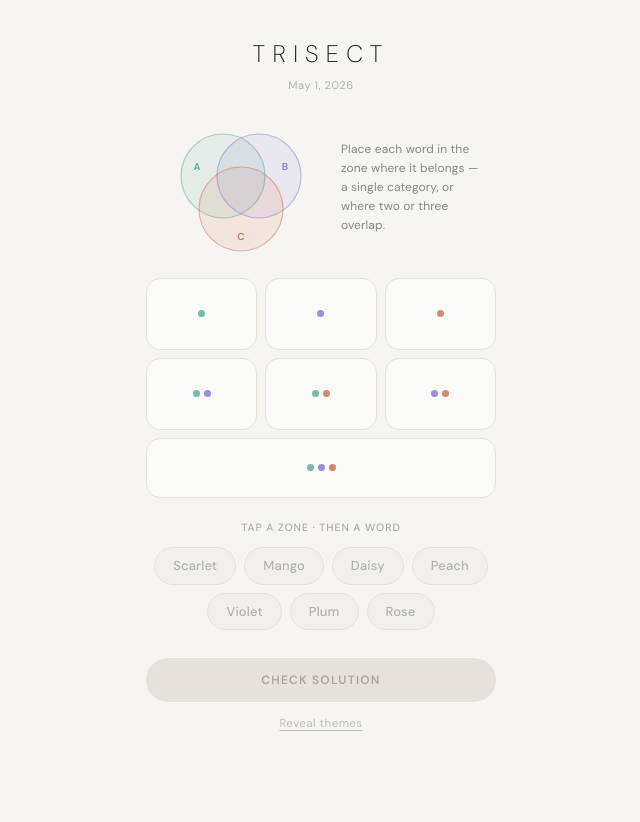
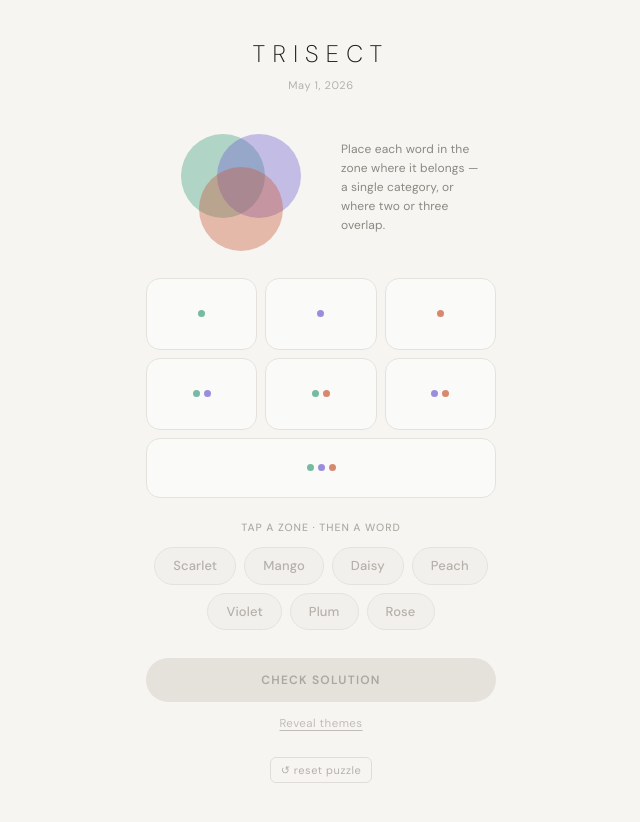
Before and after one commit to zychanzy/trisect, a React (Vite) app: page / in a window 1280 px wide. Shown: the top 822 px of the page, without its empty margins (319-959 px from the left). Before the commit the page ends 800 px from the top, so only its background shows below. Built offline with nearby package versions, Linux system fonts and the light colour scheme.

Commit message:
fix: venn diagram display

```diff
--- a/src/apps/trisect/TrisectApp.tsx
+++ b/src/apps/trisect/TrisectApp.tsx
@@ -3,7 +3,7 @@ import { ZoneGrid } from './components/ZoneGrid';
 import { WordBank } from './components/WordBank';
 import { StatusBar } from './components/StatusBar';
 import { THEME_COLORS } from './data/zones';
-import type { Puzzle } from './types';
+import type { Puzzle, ZoneId } from './types';
 
 function formatDate(dateStr: string): string {
   return new Date(dateStr + 'T00:00:00').toLocaleDateString('en-US', {
@@ -11,11 +11,16 @@ function formatDate(dateStr: string): string {
   });
 }
 
-function DecorativeVenn({ themesRevealed, themes }: { themesRevealed: boolean; themes: Puzzle['themes'] }) {
+function DecorativeVenn({ themesRevealed, themes, selectedZone }: { themesRevealed: boolean; themes: Puzzle['themes']; selectedZone: ZoneId | null }) {
   const r = 42;
   const cA = { cx: 62,  cy: 54 };
   const cB = { cx: 98,  cy: 54 };
   const cC = { cx: 80,  cy: 87 };
+
+  const sel = selectedZone ?? '';
+  const glowA = sel.includes('A');
+  const glowB = sel.includes('B');
+  const glowC = sel.includes('C');
 
   return (
     <svg
@@ -24,19 +29,23 @@ function DecorativeVenn({ themesRevealed, themes }: { themesRevealed: boolean; t
       height="132"
       style={{ display: 'block', overflow: 'visible', flexShrink: 0 }}
     >
-      <circle cx={cA.cx} cy={cA.cy} r={r} fill={THEME_COLORS.A} fillOpacity={0.10} stroke={THEME_COLORS.A} strokeWidth="1.2" strokeOpacity={0.4} />
-      <circle cx={cB.cx} cy={cB.cy} r={r} fill={THEME_COLORS.B} fillOpacity={0.10} stroke={THEME_COLORS.B} strokeWidth="1.2" strokeOpacity={0.4} />
-      <circle cx={cC.cx} cy={cC.cy} r={r} fill={THEME_COLORS.C} fillOpacity={0.10} stroke={THEME_COLORS.C} strokeWidth="1.2" strokeOpacity={0.4} />
+      <circle cx={cA.cx} cy={cA.cy} r={r} fill={THEME_COLORS.A} fillOpacity={glowA ? 0.72 : 0.38} style={{ transition: 'fill-opacity 0.2s' }} />
+      <circle cx={cB.cx} cy={cB.cy} r={r} fill={THEME_COLORS.B} fillOpacity={glowB ? 0.72 : 0.38} style={{ transition: 'fill-opacity 0.2s' }} />
+      <circle cx={cC.cx} cy={cC.cy} r={r} fill={THEME_COLORS.C} fillOpacity={glowC ? 0.72 : 0.38} style={{ transition: 'fill-opacity 0.2s' }} />
 
-      <text x={36} y={48} textAnchor="middle" fontSize="10" fontFamily='"DM Sans",sans-serif' fontWeight="600" fill={THEME_COLORS.A} fillOpacity={0.8}>
-        {themesRevealed ? themes.A : 'A'}
-      </text>
-      <text x={124} y={48} textAnchor="middle" fontSize="10" fontFamily='"DM Sans",sans-serif' fontWeight="600" fill={THEME_COLORS.B} fillOpacity={0.8}>
-        {themesRevealed ? themes.B : 'B'}
-      </text>
-      <text x={80} y={118} textAnchor="middle" fontSize="10" fontFamily='"DM Sans",sans-serif' fontWeight="600" fill={THEME_COLORS.C} fillOpacity={0.8}>
-        {themesRevealed ? themes.C : 'C'}
-      </text>
+      {themesRevealed && (
+        <>
+          <text x={36} y={48} textAnchor="middle" fontSize="10" fontFamily='"DM Sans",sans-serif' fontWeight="600" fill={THEME_COLORS.A} fillOpacity={0.9}>
+            {themes.A}
+          </text>
+          <text x={124} y={48} textAnchor="middle" fontSize="10" fontFamily='"DM Sans",sans-serif' fontWeight="600" fill={THEME_COLORS.B} fillOpacity={0.9}>
+            {themes.B}
+          </text>
+          <text x={80} y={118} textAnchor="middle" fontSize="10" fontFamily='"DM Sans",sans-serif' fontWeight="600" fill={THEME_COLORS.C} fillOpacity={0.9}>
+            {themes.C}
+          </text>
+        </>
+      )}
     </svg>
   );
 }
@@ -53,6 +62,7 @@ export function TrisectApp() {
     removeWord,
     submitSolution,
     revealThemes,
+    reset,
   } = useTrisect();
 
   const isGameOver = state.status !== 'playing';
@@ -94,7 +104,7 @@ export function TrisectApp() {
         gap: 20,
         marginBottom: 24,
       }}>
-        <DecorativeVenn themesRevealed={state.themesRevealed} themes={puzzle.themes} />
+        <DecorativeVenn themesRevealed={state.themesRevealed} themes={puzzle.themes} selectedZone={state.selectedZone} />
         <div style={{ maxWidth: 140 }}>
           <p style={{ fontSize: 12, color: '#8A8880', lineHeight: 1.6, letterSpacing: '0.01em' }}>
             Place each word in the zone where it belongs — a single category, or where two or three overlap.
@@ -131,6 +141,26 @@ export function TrisectApp() {
         onSubmit={submitSolution}
         onReveal={revealThemes}
       />
+
+      {import.meta.env.DEV && (
+        <div style={{ textAlign: 'center', marginTop: 24 }}>
+          <button
+            onClick={reset}
+            style={{
+              fontSize: 11,
+              color: '#B5B1AA',
+              background: 'none',
+              border: '1px solid #E0DDD8',
+              borderRadius: 6,
+              padding: '4px 10px',
+              cursor: 'pointer',
+              letterSpacing: '0.05em',
+            }}
+          >
+            ↺ reset puzzle
+          </button>
+        </div>
+      )}
     </div>
   );
 }
--- a/tsconfig.json
+++ b/tsconfig.json
@@ -14,7 +14,8 @@
     "strict": true,
     "noUnusedLocals": true,
     "noUnusedParameters": true,
-    "noFallthroughCasesInSwitch": true
+    "noFallthroughCasesInSwitch": true,
+    "types": ["vite/client"]
   },
   "include": ["src"]
 }
```
